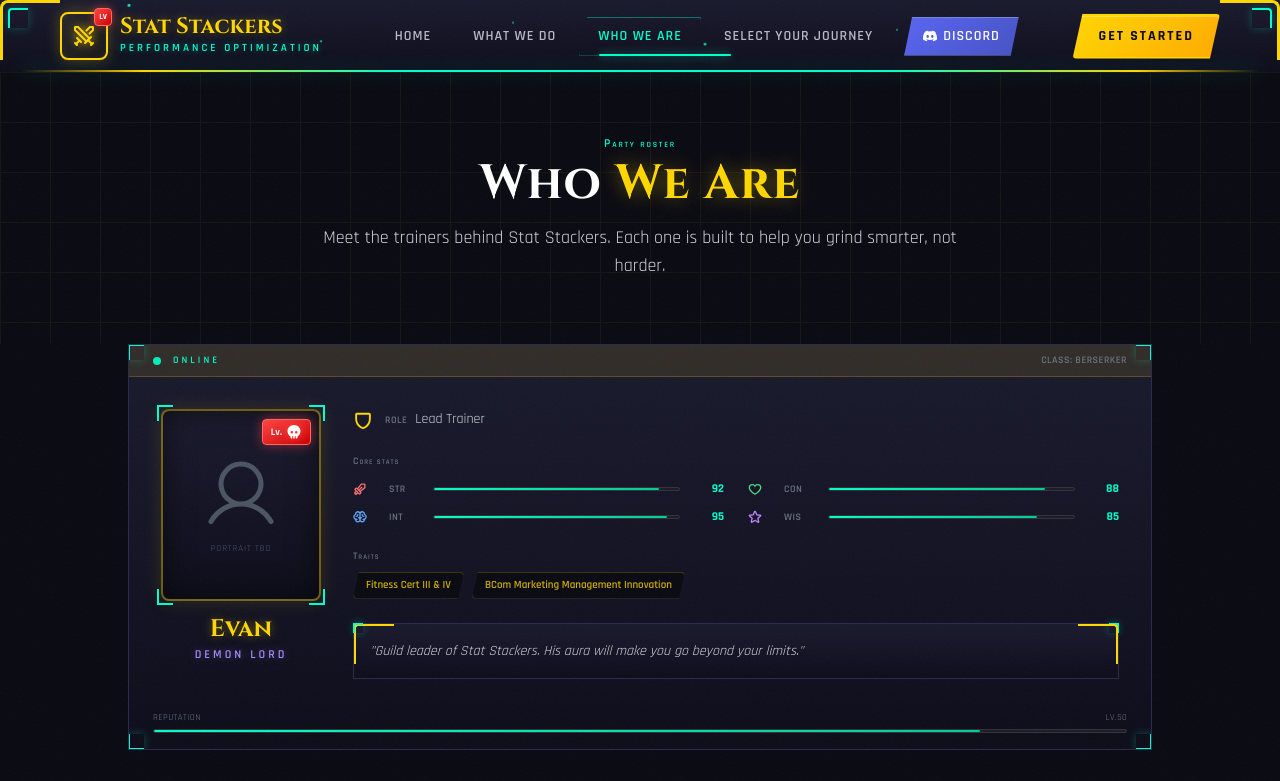
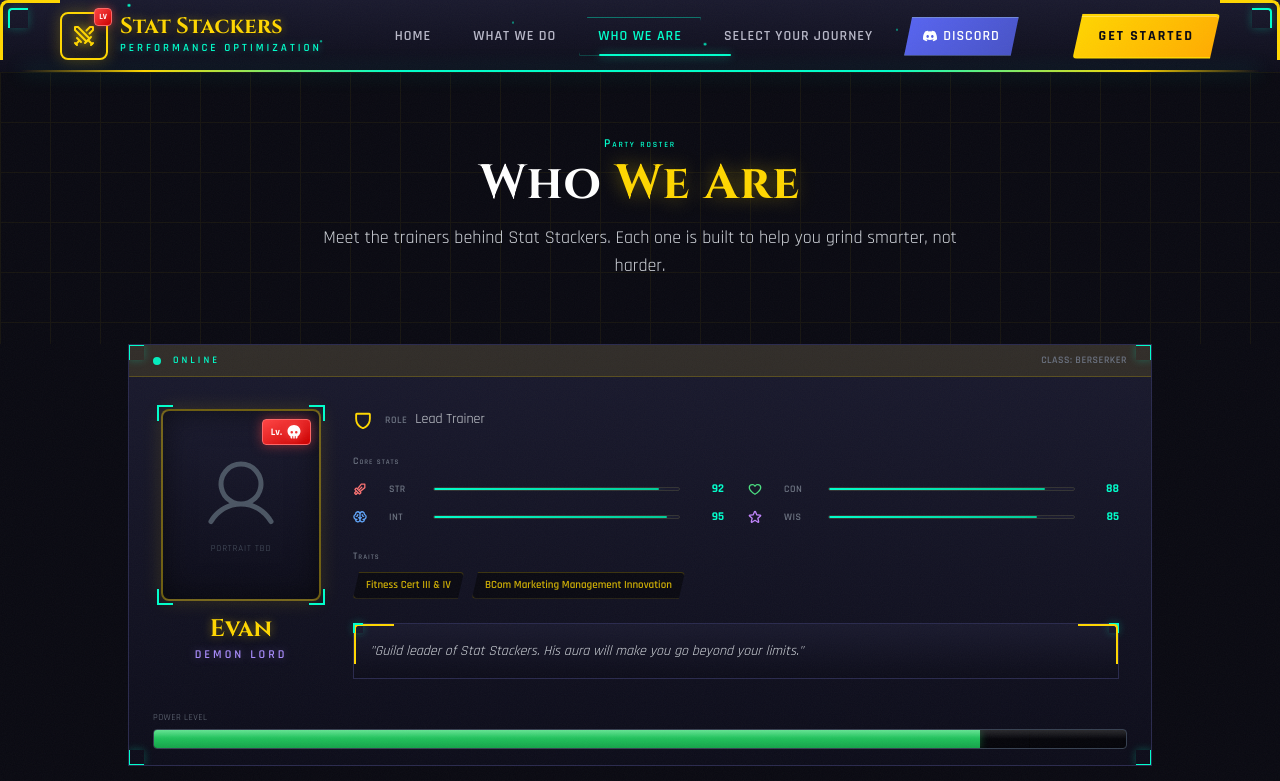
Before and after one commit to EvanSteed/fitflow-trainer, a React (Vite) app: page /trainers in a window 1280 px wide. Shown: the top 781 px of the page. Built offline with nearby package versions, Linux system fonts and the light colour scheme.

Commit message:
Rename reputation bar to Power Level, style as fighting game health bar

```diff
--- a/src/pages/TrainersPage.tsx
+++ b/src/pages/TrainersPage.tsx
@@ -238,11 +238,37 @@ export default function TrainersPage() {
 
                 <div className="px-6 pb-4">
                   <div className="flex justify-between text-[9px] text-gray-500 uppercase tracking-wider mb-1">
-                    <span>Reputation</span>
-                    <span>Lv.{trainer.level}</span>
+                    <span>Power Level</span>
                   </div>
-                  <div className="xp-bar-track">
-                    <div className="xp-bar-fill" style={{ width: '85%' }} />
+                  <div className="relative h-5 bg-black/60 border border-gray-700 rounded-sm overflow-hidden" style={{ boxShadow: 'inset 0 1px 3px rgba(0,0,0,0.5)' }}>
+                    {/* Segments */}
+                    <div className="absolute inset-0 flex pointer-events-none">
+                      {Array.from({ length: 10 }).map((_, i) => (
+                        <div key={i} className="flex-1 border-r border-black/40 last:border-r-0" />
+                      ))}
+                    </div>
+                    {/* Health fill */}
+                    <div
+                      className="h-full relative"
+                      style={{
+                        width: `${trainer.reputation || 85}%`,
+                        background: (trainer.reputation || 85) > 60
+                          ? 'linear-gradient(180deg, #4ade80 0%, #22c55e 40%, #16a34a 100%)'
+                          : (trainer.reputation || 85) > 30
+                          ? 'linear-gradient(180deg, #facc15 0%, #eab308 40%, #ca8a04 100%)'
+                          : 'linear-gradient(180deg, #f87171 0%, #ef4444 40%, #dc2626 100%)',
+                        boxShadow: (trainer.reputation || 85) > 60
+                          ? '0 0 8px #22c55e66'
+                          : (trainer.reputation || 85) > 30
+                          ? '0 0 8px #eab30866'
+                          : '0 0 8px #ef444466',
+                        transition: 'width 0.5s ease-out',
+                      }}
+                    />
+                    {/* Shine effect */}
+                    <div className="absolute inset-0 pointer-events-none" style={{
+                      background: 'linear-gradient(180deg, rgba(255,255,255,0.15) 0%, transparent 50%)',
+                    }} />
                   </div>
                 </div>
               </div>
```
